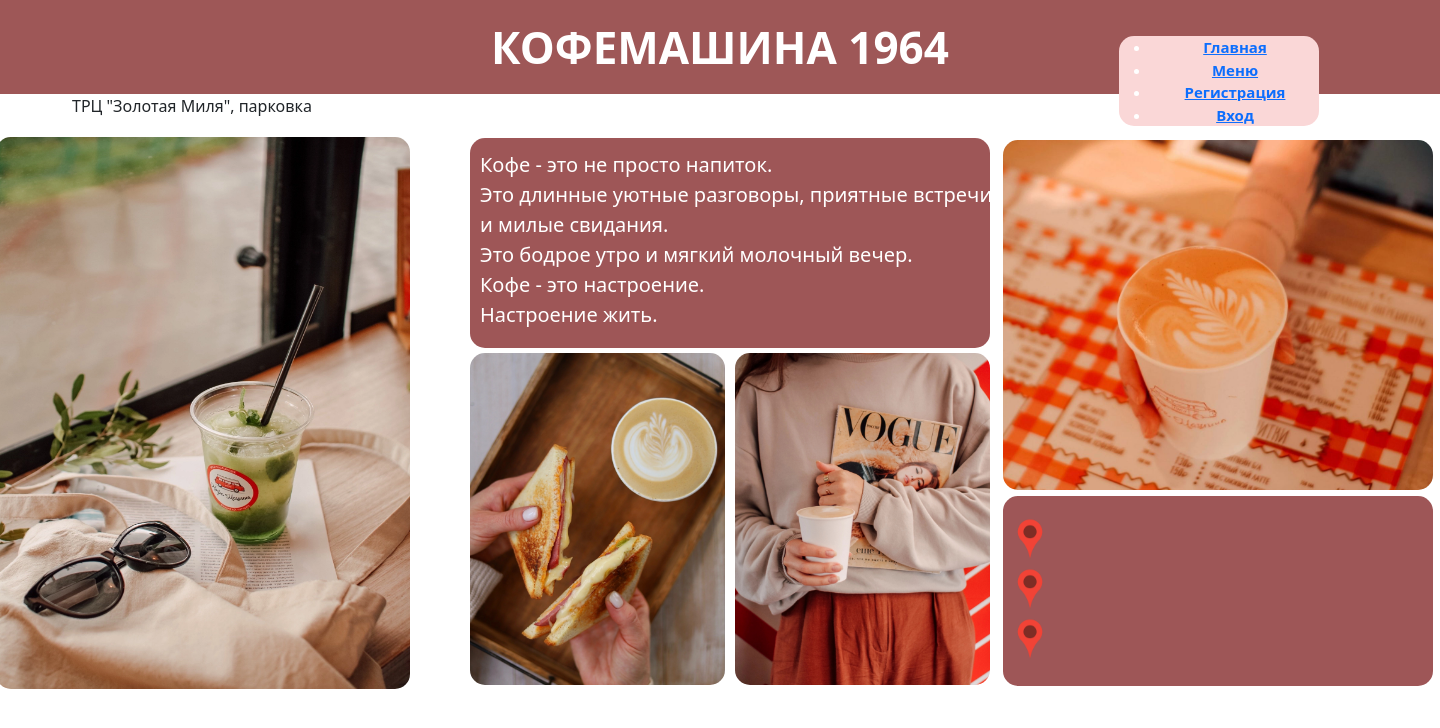
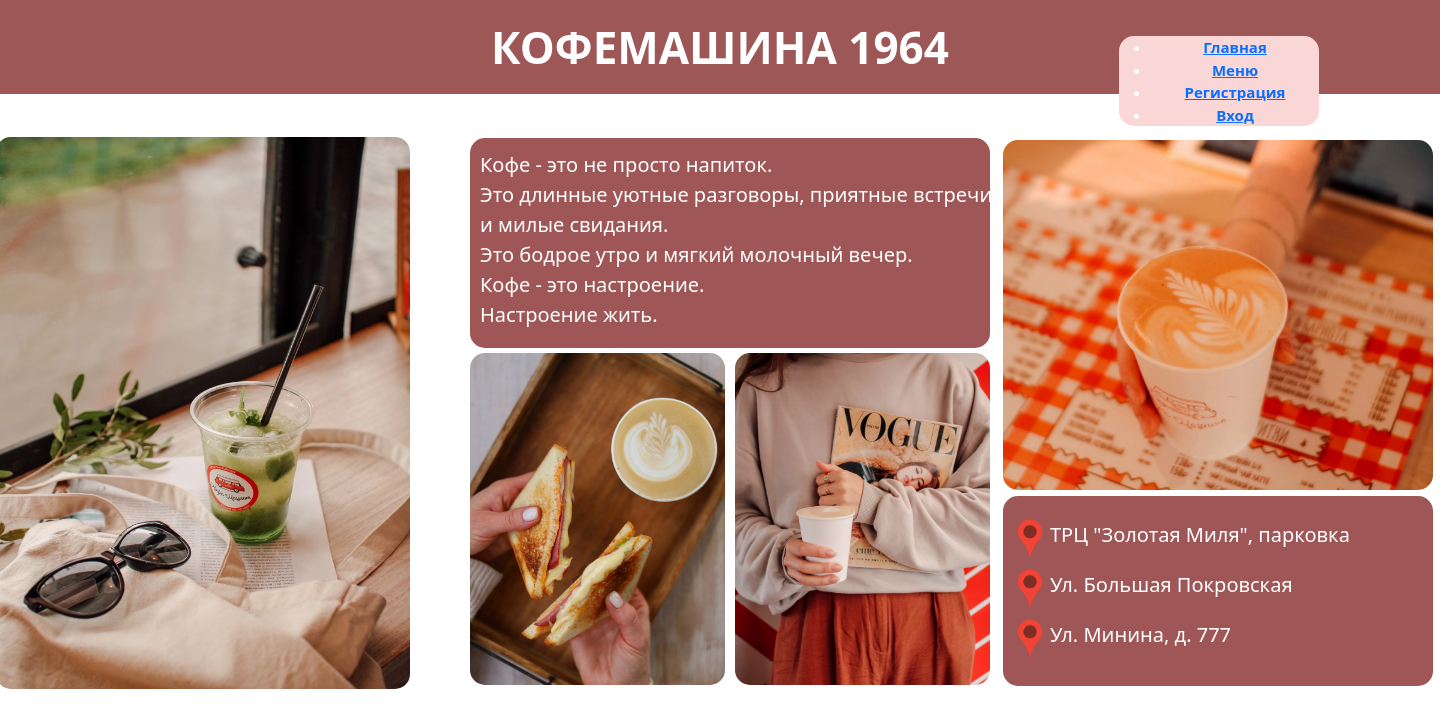
Before and after one commit to LilFreezyV/Web_project, a Flask app: page / in a window 1440 px wide. Shown: the top 728 px of the page. Run offline with Flask 3, Linux system fonts and the light colour scheme.

```diff
--- a/static/css/style.css
+++ b/static/css/style.css
@@ -168,3 +168,24 @@
     font-size: 20px;
     color: white;
 }
+.place_str_1{
+    position: absolute;
+    left: 1050px;
+    top: 520px;
+    font-size: 20px;
+    color: white;
+}
+.place_str_2{
+    position: absolute;
+    left: 1050px;
+    top: 570px;
+    font-size: 20px;
+    color: white;
+}
+.place_str_3{
+    position: absolute;
+    left: 1050px;
+    top: 620px;
+    font-size: 20px;
+    color: white;
+}
```
